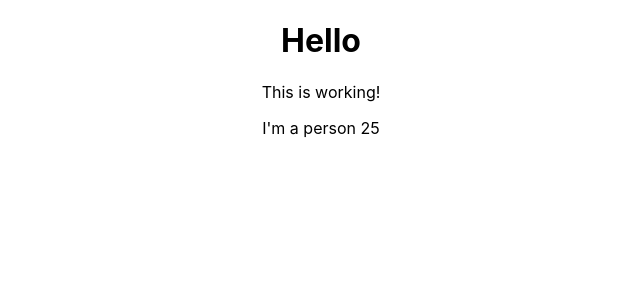
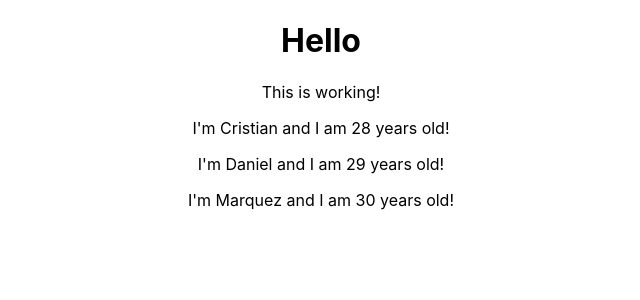
Before and after one commit to xthecapx/react, a React (Create React App) app: page / in a window 1280 px wide. Shown: the top 300 px of the page, without its empty margins (319-959 px from the left). Built offline with nearby package versions, Linux system fonts and the light colour scheme.

Commit message:
Added functional component and props

```diff
--- a/src/App.js
+++ b/src/App.js
@@ -9,7 +9,9 @@ class App extends Component {
       <div className="App">
         <h1>Hello</h1>
         <p>This is working!</p>
-        <Person />
+        <Person name="Cristian" age="28" />
+        <Person name="Daniel" age="29">My Hobbies: Racing</Person>
+        <Person name="Marquez" age="30" />
       </div>
     );
     // return React.createElement('div', { className: 'App' }, React.createElement('h1', null, 'Hello'))
--- a/src/Person/Person.js
+++ b/src/Person/Person.js
@@ -1,7 +1,7 @@
 import React from 'react';
 
-function Person() {
-    return <p>I'm a person {Math.floor(Math.random() * 30)}</p>
+function Person(props) {
+    return <p>I'm {props.name} and I am {props.age} years old!</p>
 }
 
 export default Person;
```
